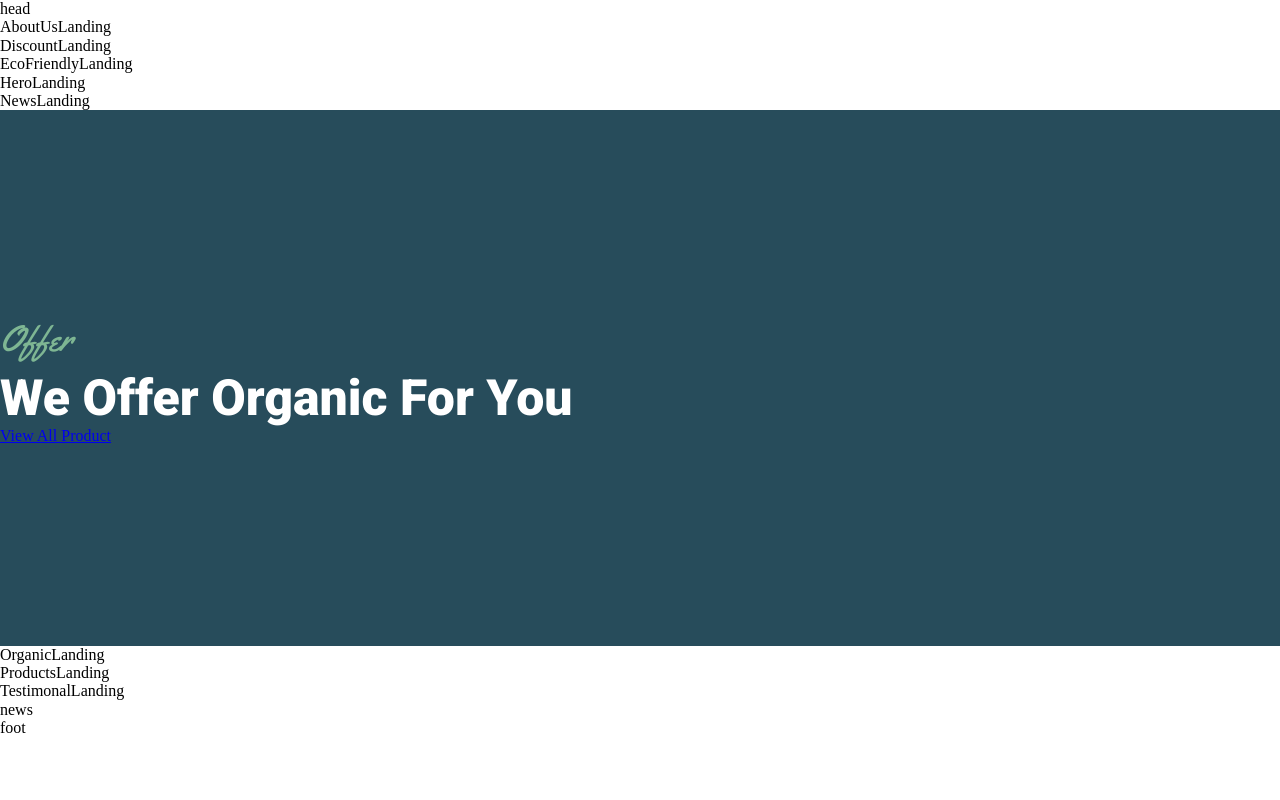
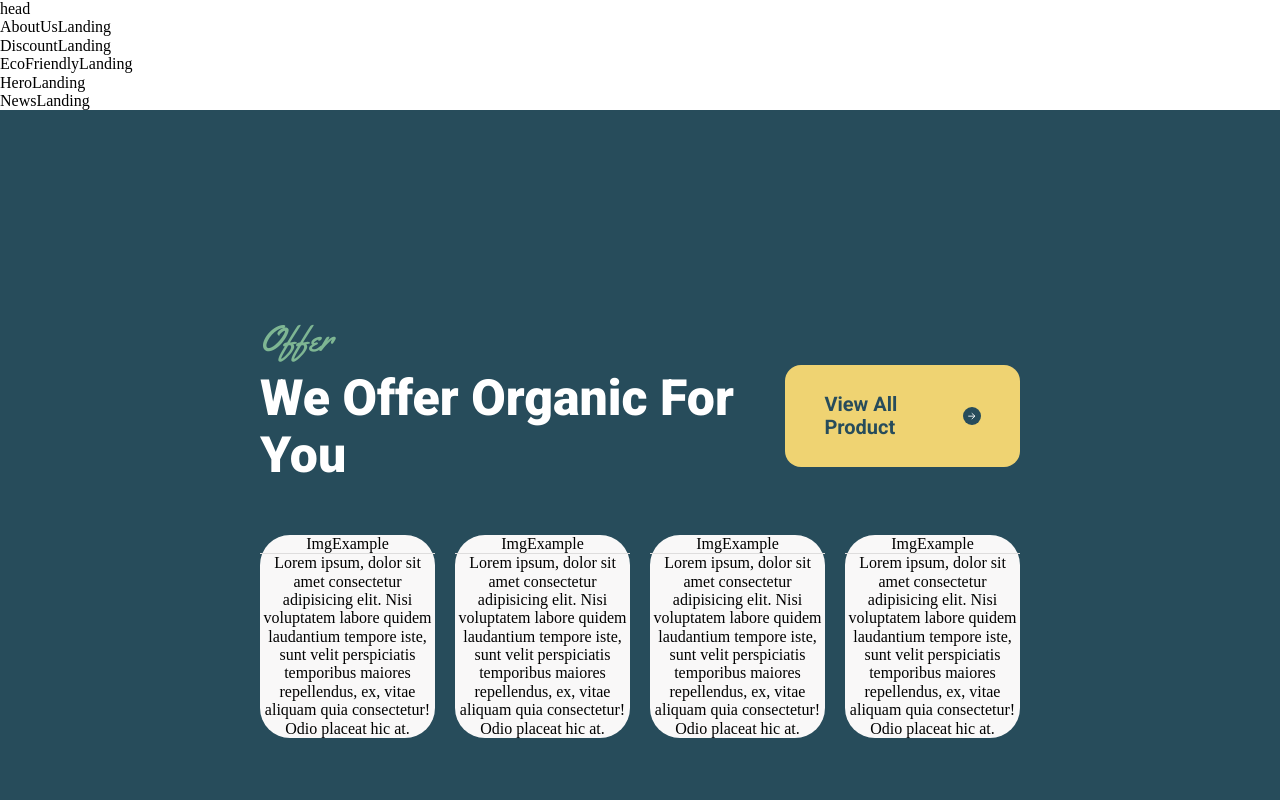
Before and after one commit to Enigma2017/shop-organic-food, a React (Vite) app: page / in a window 1280 px wide. Shown: the top 800 px of the page. Built offline with nearby package versions, Linux system fonts and the light colour scheme.

Commit message:
offer in progress

```diff
--- a/src/pages/landing/offer.jsx
+++ b/src/pages/landing/offer.jsx
@@ -2,17 +2,43 @@ export const OfferLanding = () => {
   return (
     <div className="offerLanding">
 
-      <div className="offerText">
-        <p className="offerText__title">Offer</p>
-        <h2 className="offerText__desc">We Offer Organic For You</h2>
-        <a href="/" className="offerText__btn">View All Product</a>
+      <div className="offerInfo">
+
+        <div className="offerText">
+          <p className="offerText__title">Offer</p>
+          <h2 className="offerText__desc">We Offer Organic For You</h2>
+        </div>
+
+        <div className="offerButton">
+          <a href="/" className="offerButton__btn">View All Product <svg className="offerButton__btnArrow" viewBox="0 0 9 8" fill="none" xmlns="http://www.w3.org/2000/svg">
+            <path d="M4.65708 1.12891L8.05162 4.19342L4.65708 7.25794M7.58015 4.19342H0.696777" stroke="white" stroke-linecap="round" stroke-linejoin="round" />
+          </svg></a>
+        </div>
+
       </div>
 
       <div className="offerCards">
+
         <div className="offerCards__card">
-          <div className="offerCards__img"></div>
-          <div className="offerCards__price"></div>
+          <div className="offerCards__img">ImgExample</div>
+          <div className="offerCards__price">Lorem ipsum, dolor sit amet consectetur adipisicing elit. Nisi voluptatem labore quidem laudantium tempore iste, sunt velit perspiciatis temporibus maiores repellendus, ex, vitae aliquam quia consectetur! Odio placeat hic at.</div>
         </div>
+
+        <div className="offerCards__card">
+          <div className="offerCards__img">ImgExample</div>
+          <div className="offerCards__price">Lorem ipsum, dolor sit amet consectetur adipisicing elit. Nisi voluptatem labore quidem laudantium tempore iste, sunt velit perspiciatis temporibus maiores repellendus, ex, vitae aliquam quia consectetur! Odio placeat hic at.</div>
+        </div>
+
+        <div className="offerCards__card">
+          <div className="offerCards__img">ImgExample</div>
+          <div className="offerCards__price">Lorem ipsum, dolor sit amet consectetur adipisicing elit. Nisi voluptatem labore quidem laudantium tempore iste, sunt velit perspiciatis temporibus maiores repellendus, ex, vitae aliquam quia consectetur! Odio placeat hic at.</div>
+        </div>
+
+        <div className="offerCards__card">
+          <div className="offerCards__img">ImgExample</div>
+          <div className="offerCards__price">Lorem ipsum, dolor sit amet consectetur adipisicing elit. Nisi voluptatem labore quidem laudantium tempore iste, sunt velit perspiciatis temporibus maiores repellendus, ex, vitae aliquam quia consectetur! Odio placeat hic at.</div>
+        </div>
+
       </div>
     </div>
   );
--- a/src/styles/pages/landing/_offer.scss
+++ b/src/styles/pages/landing/_offer.scss
@@ -1,7 +1,14 @@
 .offerLanding {
-  padding-top: 200rem;
-  padding-bottom: 200rem;
+  padding: 200rem 260rem 200rem 260rem;
   background: var(--dark-green-color);
+}
+
+.offerInfo {
+  display: flex;
+  align-items: center;
+  justify-content: space-between;
+
+  padding-bottom: 50rem;
 }
 
 .offerText {
@@ -15,16 +22,55 @@
   &__desc {
     color: var(--web-white);
   }
+}
+
+.offerButton {
+  padding-top: 37rem;
 
   &__btn {
+    display: inline-flex;
+    gap: 10rem;
+    align-items: center;
+
+    border-radius: 16rem;
+    padding: 28rem 39rem;
+    background: var(--yelow-color);
+
+    font-family: var(--font-family);
+    font-weight: 700;
+    font-size: 20rem;
+    color: var(--dark-green-color);
+  }
+
+  &__btnArrow {
+    padding: 5rem 5rem;
+    width: 9rem;
+    height: 8rem;
+    color: var(--web-white);
+    border-radius: 50%;
+    background: var(--dark-green-color);
   }
 }
 
 .offerCards {
+     display: flex;
+     gap: 20rem;
+     align-items: center;
+     text-align: center;
+
   &__card {
+     border-radius: 30rem;
+     background: var(--white-color);
   }
+
   &__img {
   }
+
   &__price {
+     border-top: 1rem solid #dedddd; /* временный цвет */
   }
 }
+
+a {
+  text-decoration: none;
+}
```
Also changed, not shown: 1 other file (tests, documents, lock files or other folders).
